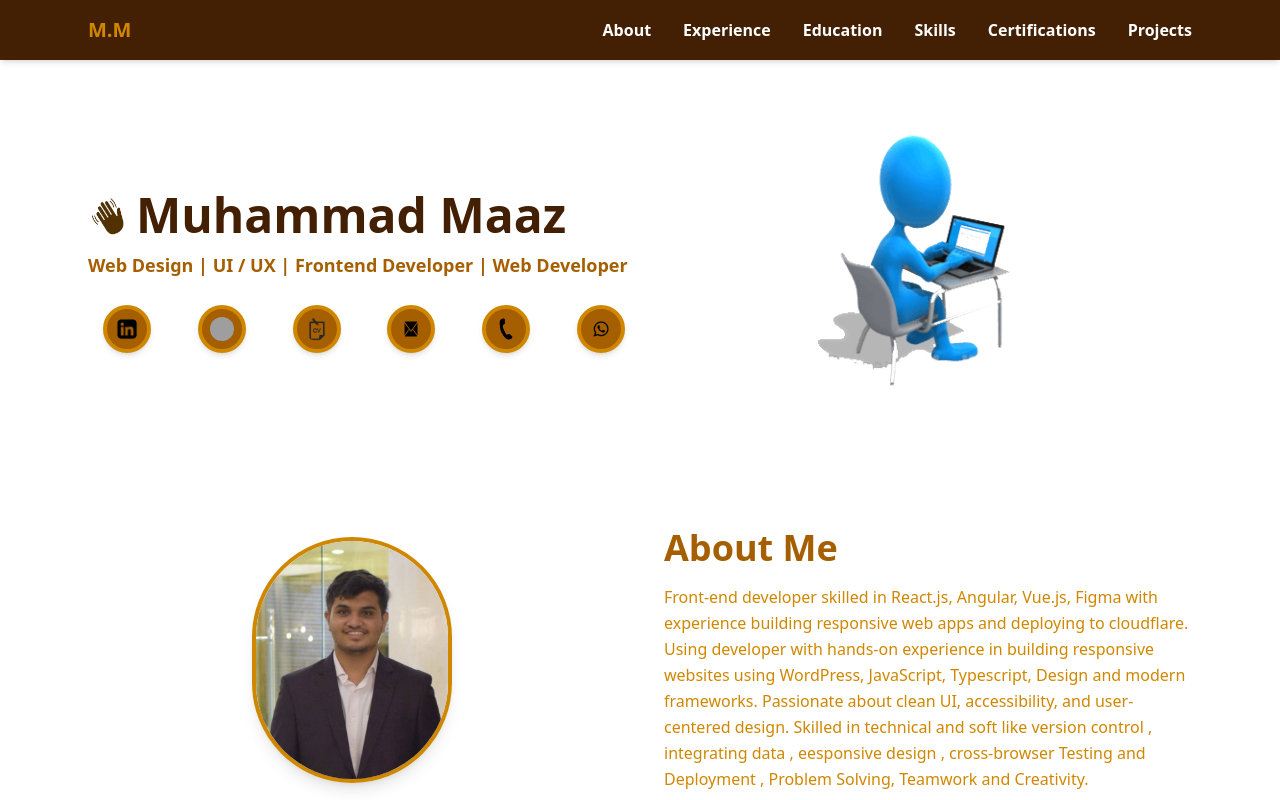
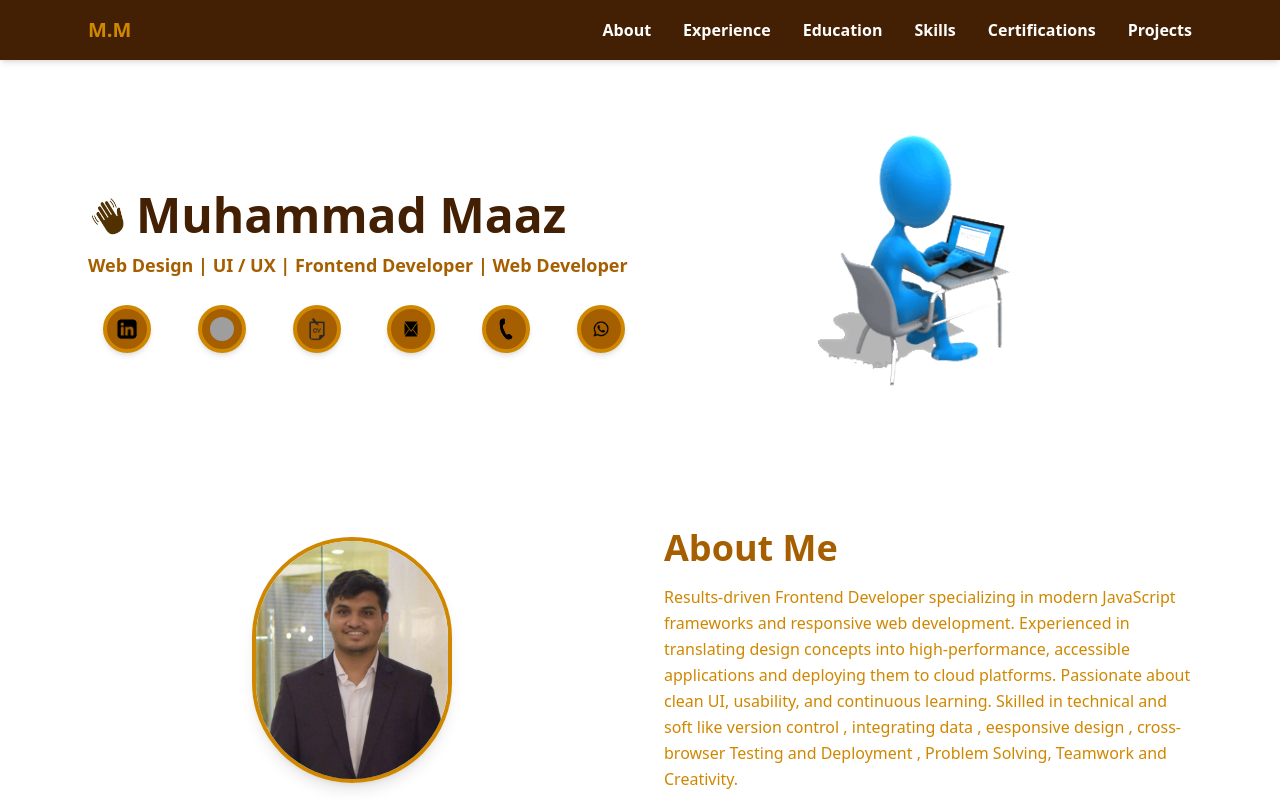
Before and after one commit to Maaz-fro/final-portfilio, a React (Vite) app: page / in a window 1280 px wide. Shown: the top 800 px of the page. Built offline with nearby package versions, Linux system fonts and the light colour scheme; grey boxes are pictures that could not be loaded.

Commit message:
pics updateabout

```diff
--- a/src/components/About.jsx
+++ b/src/components/About.jsx
@@ -20,7 +20,7 @@ export default function About() {
             About Me
           </h2>
           <p className="text-yellow-600 leading-relaxed">
-            Front-end developer skilled in React.js, Angular, Vue.js, Figma with experience building responsive web apps and deploying to cloudflare. Using developer with hands-on experience in building responsive websites using WordPress, JavaScript, Typescript, Design and modern frameworks. Passionate about clean UI, accessibility, and user-centered design.
+            Results-driven Frontend Developer specializing in modern JavaScript frameworks and responsive web development. Experienced in translating design concepts into high-performance, accessible applications and deploying them to cloud platforms. Passionate about clean UI, usability, and continuous learning.
 
             Skilled in technical and soft like version control , integrating data , eesponsive design , cross-browser Testing and Deployment , Problem Solving, Teamwork and Creativity.
 
```
